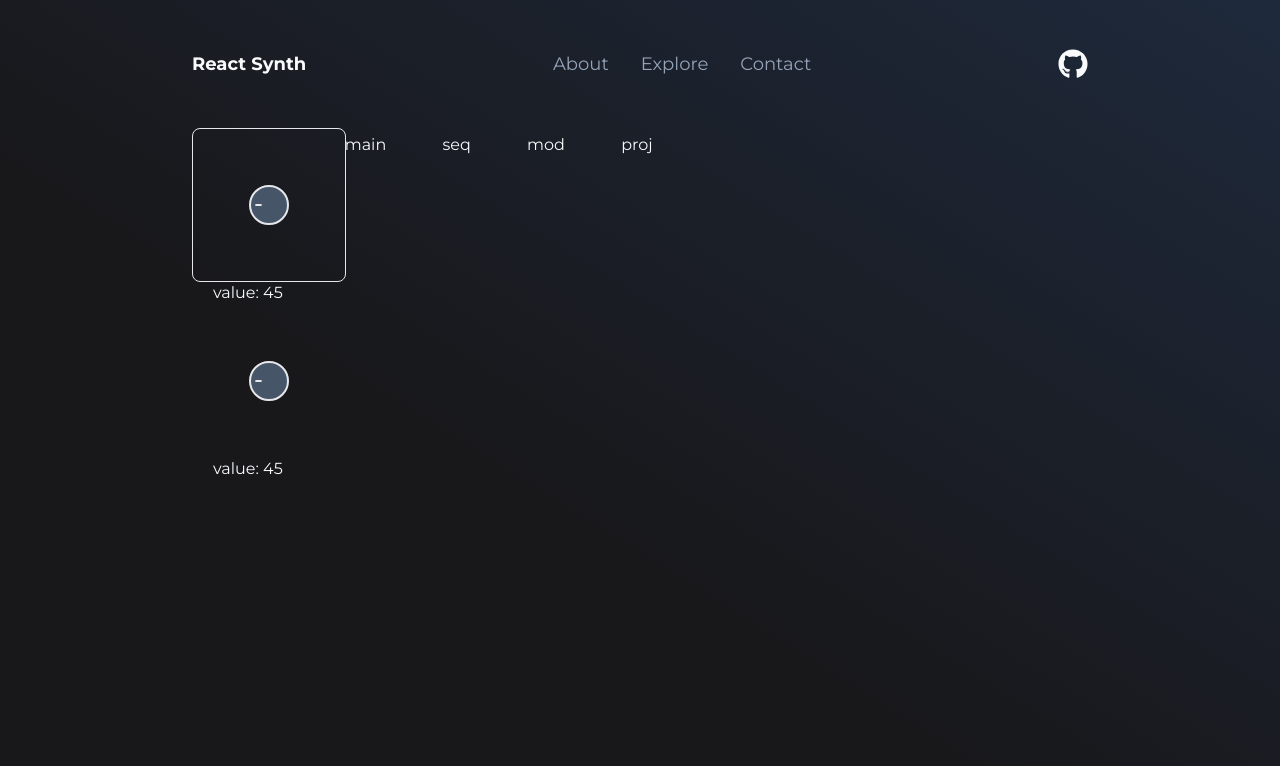
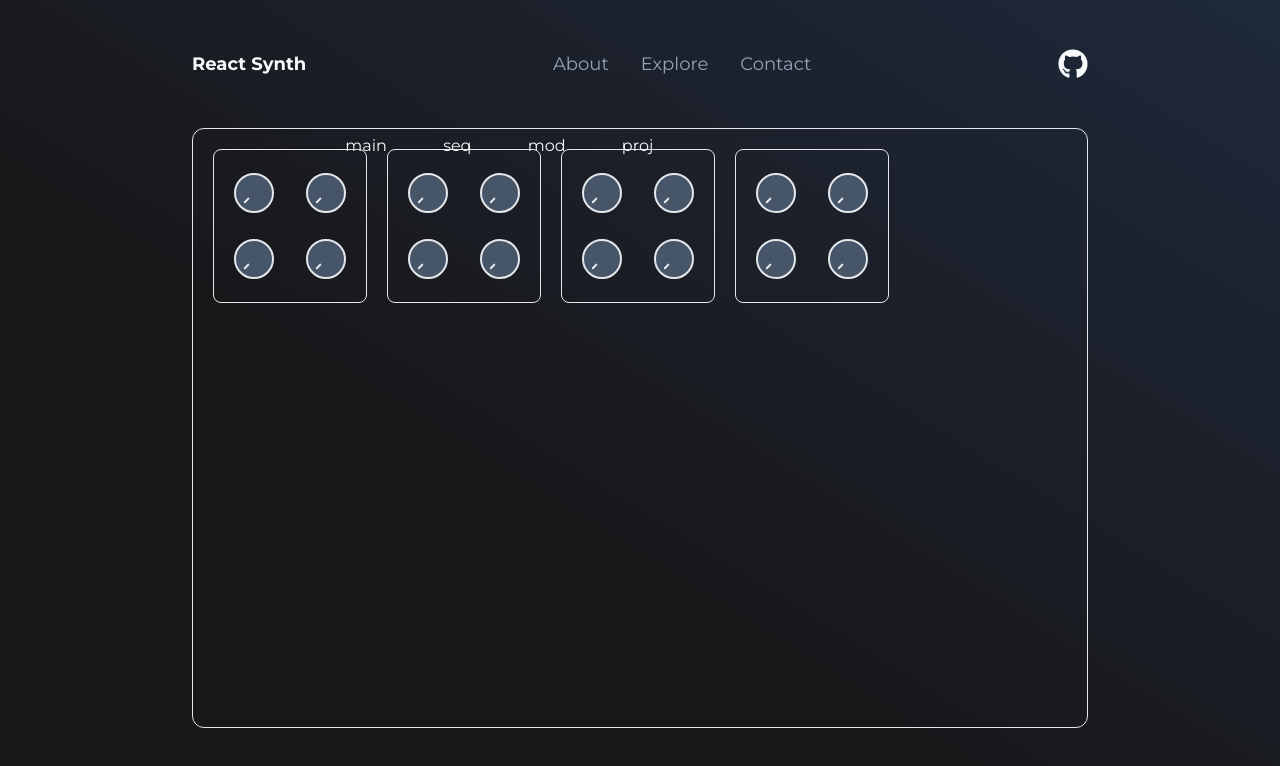
Before and after one commit to vybukhivka/react-synth, a React (Vite) app: page /synth/1 in a window 1280 px wide. Shown: the top 766 px of the page. Built offline with nearby package versions, Linux system fonts and the light colour scheme.

Commit message:
knobs optimisation, tacks container

```diff
--- a/src/components/synth/SynthContainer.tsx
+++ b/src/components/synth/SynthContainer.tsx
@@ -2,7 +2,7 @@ import { useState } from 'react';
 
 import SynthNavTabs from './Tabs/SynthNavTabs';
 import { SynthTabs } from '../../types/synthTabs';
-import Track from './Tracks/Track';
+import TracksContainer from './Tracks/TracksContainer';
 
 function SynthContainer() {
   const [activeTab, setActiveTab] = useState<SynthTabs>('main');
@@ -15,8 +15,8 @@ function SynthContainer() {
   // rendred on every page. sequencer and params are conditionally
   // rendered, depending on the selected page
   return (
-    <div className="grid h-[600px] w-[1064px] grid-cols-6 gap-5 rounded-xl">
-      <Track />
+    <div className="grid h-[600px] w-[1064px] grid-cols-6 gap-5 rounded-xl border">
+      <TracksContainer />
       <SynthNavTabs onTabChange={updateActiveTab} />
     </div>
   );
--- a/src/components/synth/Tracks/Track.tsx
+++ b/src/components/synth/Tracks/Track.tsx
@@ -5,6 +5,8 @@ function Track() {
     <div className="flex h-[154px] w-[154px] flex-wrap items-center justify-between gap-[20px] rounded-lg border p-[20px]">
       <Knob />
       <Knob />
+      <Knob />
+      <Knob />
     </div>
   );
 }
--- /dev/null
+++ b/src/components/synth/Tracks/TracksContainer.tsx
@@ -0,0 +1,14 @@
+import Track from './Track';
+
+function TracksContainer() {
+  return (
+    <div className="m-5 flex w-[676px] gap-x-5">
+      <Track />
+      <Track />
+      <Track />
+      <Track />
+    </div>
+  );
+}
+
+export default TracksContainer;
--- a/src/components/ui/Knob/Knob.tsx
+++ b/src/components/ui/Knob/Knob.tsx
@@ -1,8 +1,10 @@
 import { useEffect, useRef, useState } from 'react';
 
 function Knob() {
-  const [rotate, setRotate] = useState(0);
+  const [rotate, setRotate] = useState(-45);
   const [isRotating, setIsRotating] = useState(false);
+  const rotateRef = useRef(-45);
+  const knobRef = useRef<HTMLDivElement | null>(null);
   const initialPosition = useRef<{ x: number; y: number } | null>(null);
 
   function startRotate(e: React.MouseEvent) {
@@ -12,18 +14,20 @@ function Knob() {
 
   function stopRotate() {
     setIsRotating(false);
+    setRotate(rotateRef.current);
   }
 
   function handleMove(e: MouseEvent) {
-    if (!isRotating || !initialPosition.current) return;
+    if (!isRotating || !initialPosition.current || !knobRef.current) return;
 
     const deltaX = e.clientX - initialPosition.current.x;
     const deltaY = initialPosition.current.y - e.clientY;
     const deltaSum = deltaX + deltaY;
 
-    let newRotate = rotate + deltaSum;
+    let newRotate = rotateRef.current + deltaSum;
     newRotate = Math.max(-45, Math.min(newRotate, 225));
-    setRotate(newRotate);
+    rotateRef.current = newRotate;
+    knobRef.current.style.transform = `rotate(${rotateRef.current}deg)`;
 
     initialPosition.current = { x: e.clientX, y: e.clientY };
   }
@@ -41,20 +45,18 @@ function Knob() {
       document.removeEventListener('mousemove', handleMove);
       document.removeEventListener('mouseup', stopRotate);
     };
-  }, [isRotating, rotate]);
+  }, [isRotating]);
 
   return (
     <>
-      <div className="flex h-full w-full items-center justify-center">
-        <div
-          onMouseDown={startRotate}
-          style={{ transform: `rotate(${rotate}deg)` }}
-          className="flex h-[40px] w-[40px] origin-center items-center justify-start rounded-full border-2 bg-slate-600 p-1"
-        >
-          <div className="h-[2px] w-[7px] rounded-lg border bg-white"></div>
-        </div>
+      <div
+        ref={knobRef}
+        onMouseDown={startRotate}
+        style={{ transform: `rotate(${rotate}deg)`, userSelect: 'none' }}
+        className="flex h-[40px] w-[40px] origin-center items-center justify-start rounded-full border-2 bg-slate-600 p-1"
+      >
+        <div className="h-[2px] w-[7px] rounded-lg border bg-white"></div>
       </div>
-      <div>value: {rotate + 45}</div>
     </>
   );
 }
```
